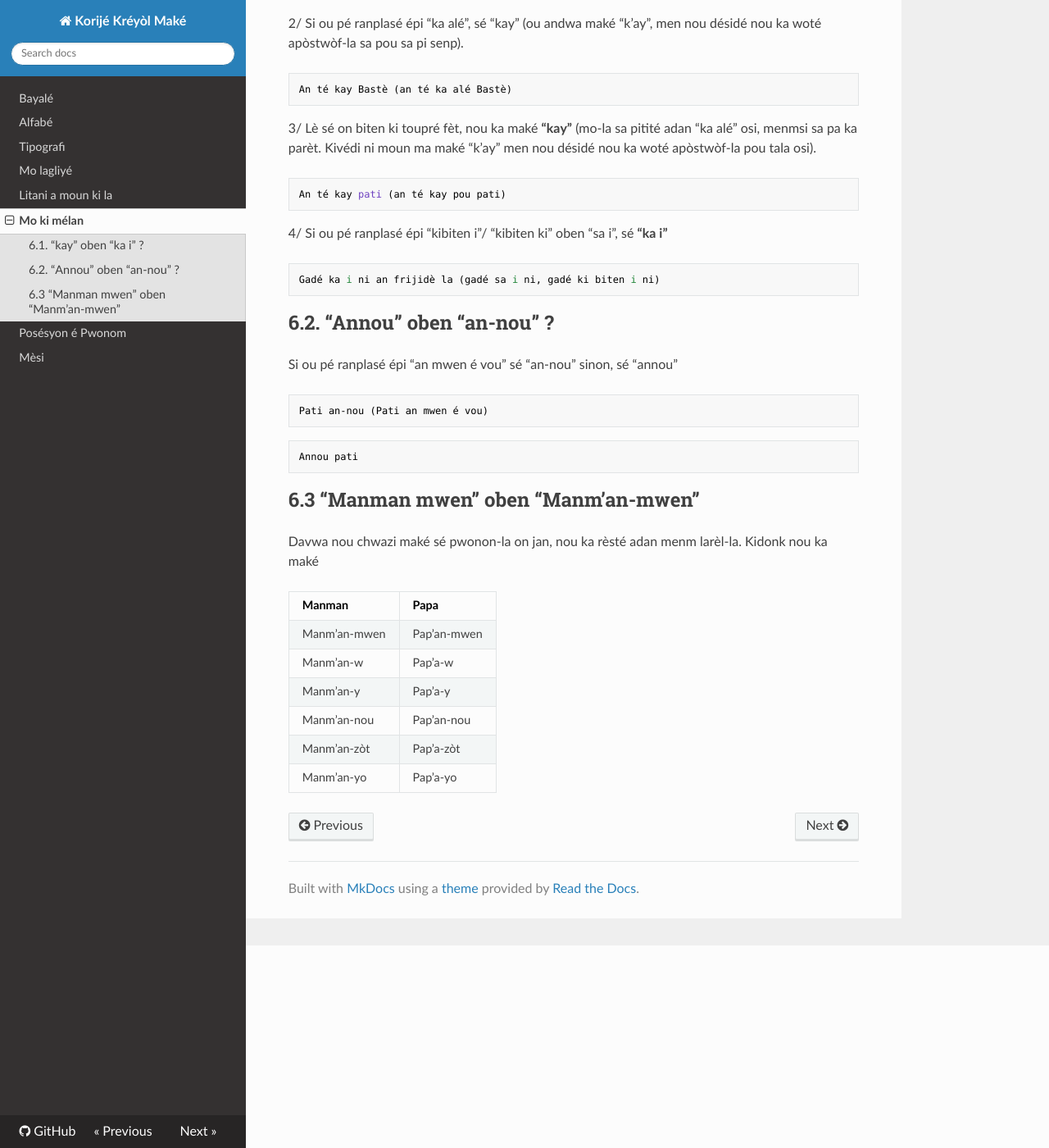
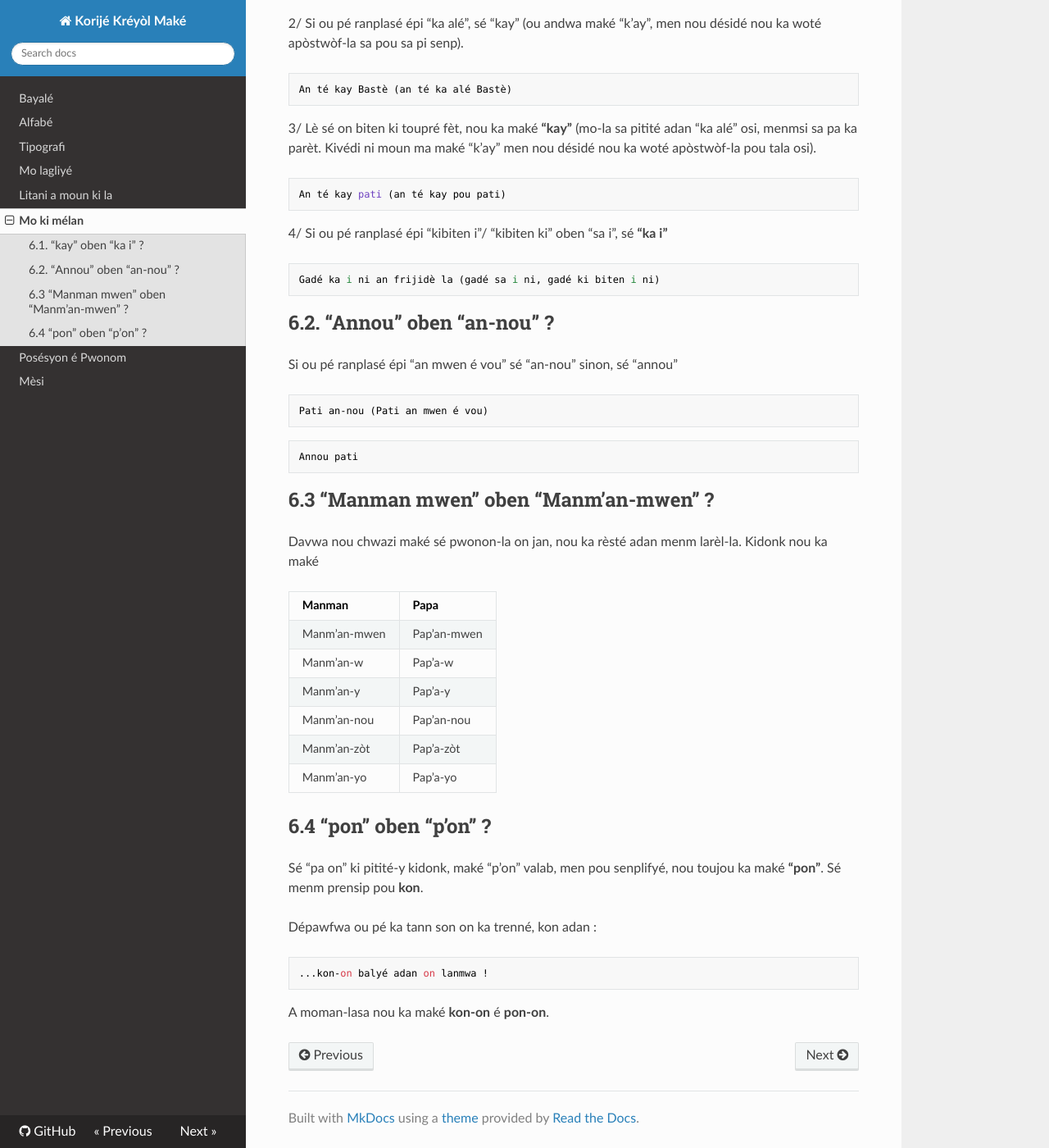
Before and after one commit to grankontel/kkm, an MkDocs documentation site: the page built from docs/koreksyon.md, in a window 1280 px wide and 1400 px high, scrolled down 247 px. Shown: the whole window at 82% size. Built offline with MkDocs 1.6.1, drawn with Linux system fonts in a browser that asks for light colours; nearby versions of some CDN libraries.

Commit message:
pon
pon é kon

````diff
--- a/docs/koreksyon.md
+++ b/docs/koreksyon.md
@@ -36,7 +36,7 @@ Pati an-nou (Pati an mwen é vou)
 Annou pati
 ```
 
-## 6.3 "Manman mwen" oben "Manm'an-mwen"
+## 6.3 "Manman mwen" oben "Manm'an-mwen" ?
 
 Davwa nou chwazi maké sé pwonon-la on jan, nou ka rèsté adan menm larèl-la. Kidonk nou ka maké
 
@@ -48,3 +48,15 @@ Davwa nou chwazi maké sé pwonon-la on jan, nou ka rèsté adan menm larèl-la.
 | Manm'an-nou     | Pap'an-nou  |
 | Manm'an-zòt     | Pap'a-zòt   |
 | Manm'an-yo      | Pap'a-yo    |
+
+## 6.4 "pon" oben "p'on" ?
+
+Sé "pa on" ki pitité-y kidonk, maké "p'on" valab, men pou senplifyé, nou toujou ka maké **"pon"**. Sé menm prensip pou **kon**.
+
+Dépawfwa ou pé ka tann son on ka trenné, kon adan :
+
+```
+...kon-on balyé adan on lanmwa !
+```
+
+A moman-lasa nou ka maké **kon-on** é **pon-on**.
````
